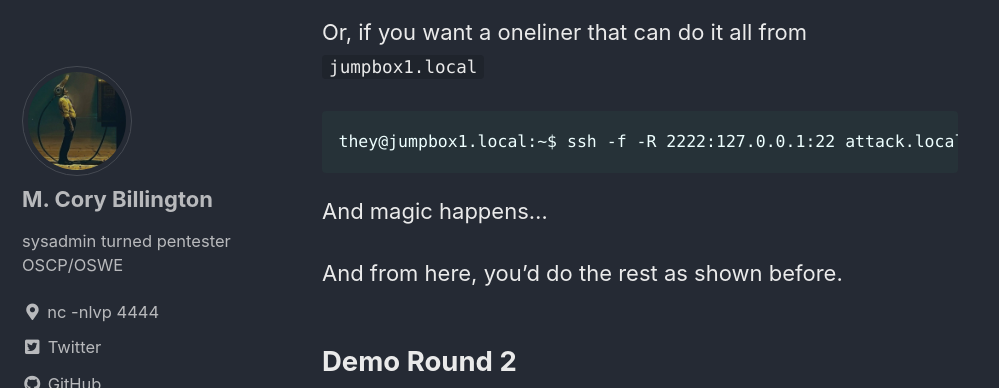
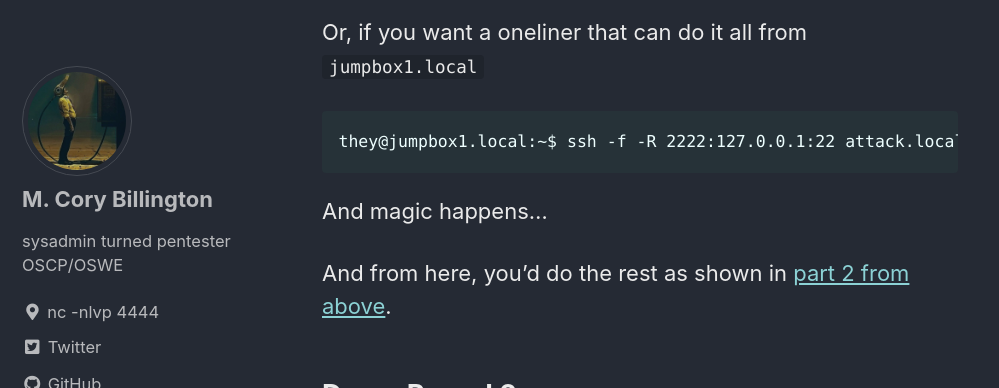
Before and after one commit to mcorybillington/mcorybillington.github.io, a Jekyll site: the page built from _posts/2020-03-07-Proxychains-Double-Pivoting.md, in a window 1280 px wide and 900 px high, scrolled down 6023 px, cut to the strip 0-388 px from the top of the window. Shown: the whole strip, without its empty margins (0-999 px from the left). Built offline with Jekyll 4.4.1, drawn with Linux system fonts in a browser that asks for light colours; cached includes are drawn as plain includes.

Commit message:
Update 2020-03-07-Proxychains-Double-Pivoting.md
Added link to demo 2

````diff
--- a/_posts/2020-03-07-Proxychains-Double-Pivoting.md
+++ b/_posts/2020-03-07-Proxychains-Double-Pivoting.md
@@ -115,7 +115,7 @@
 ```
 And magic happens...
 
-And from here, you'd do the rest as shown before.
+And from here, you'd do the rest as shown in [part 2 from above](#but-we-still-cant-talk-to-destboxlocal-).
 
 ## Demo Round 2
 
````
